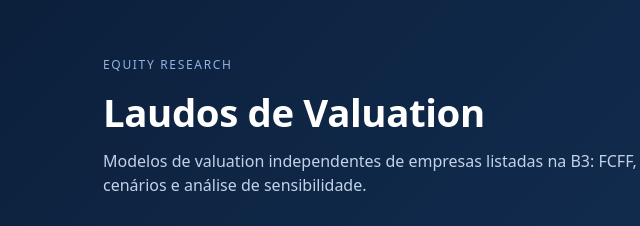
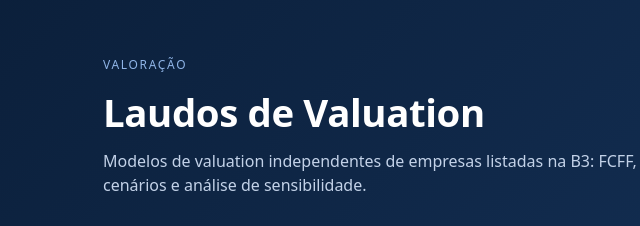
Before and after one commit to Tgcmp/Valuations, a plain HTML site: page index.html in a window 1280 px wide. Shown: the top 226 px of the page, 47-687 px from the left. Drawn offline with Linux system fonts and the light colour scheme; no server answers.

Commit message:
Update index.html

```diff
--- a/index.html
+++ b/index.html
@@ -123,7 +123,7 @@
 <body>
   <header>
     <div class="wrap">
-      <p class="eyebrow">Equity Research</p>
+      <p class="eyebrow">ValorAção</p>
       <h1>Laudos de Valuation</h1>
       <p class="sub">Modelos de valuation independentes de empresas listadas na B3: FCFF, cenários e análise de sensibilidade.</p>
     </div>
```
